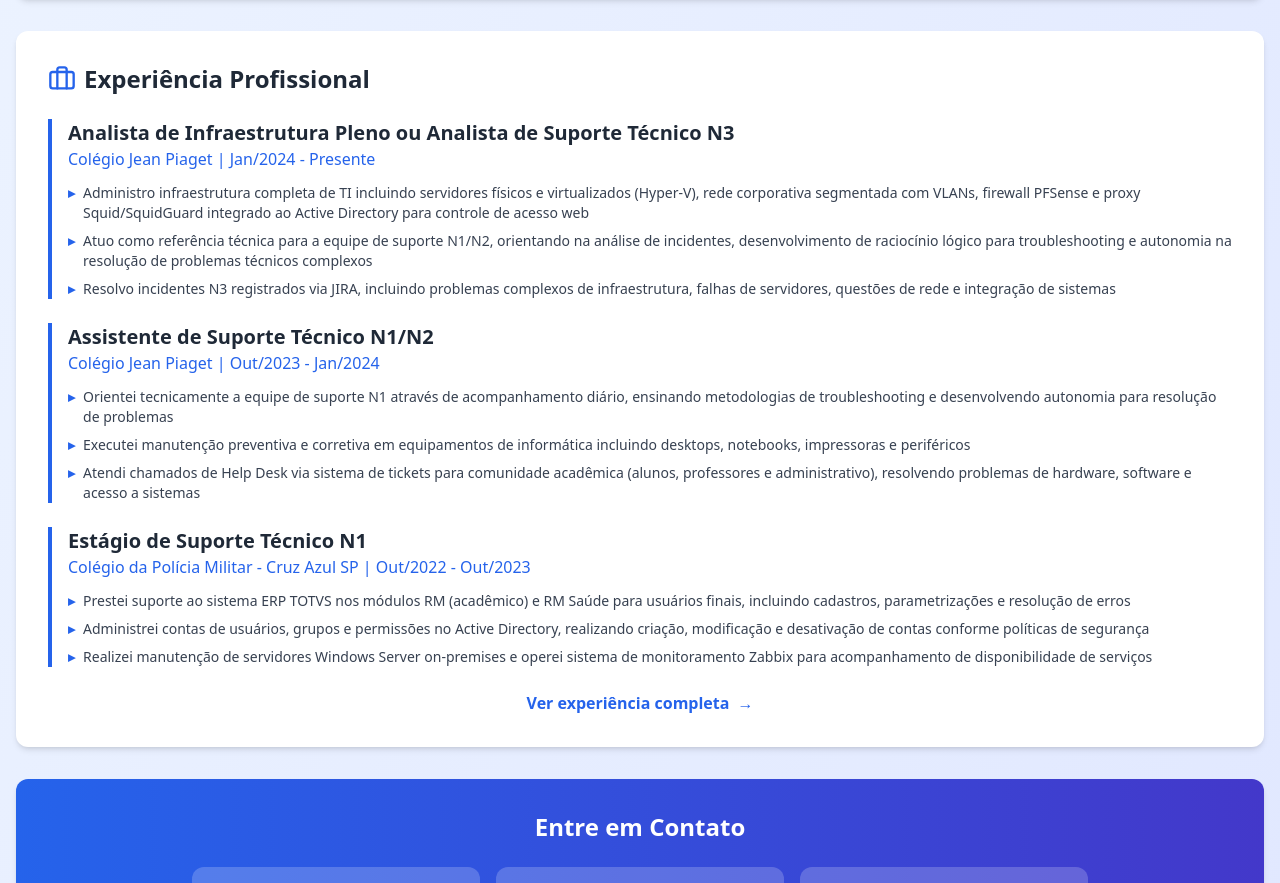
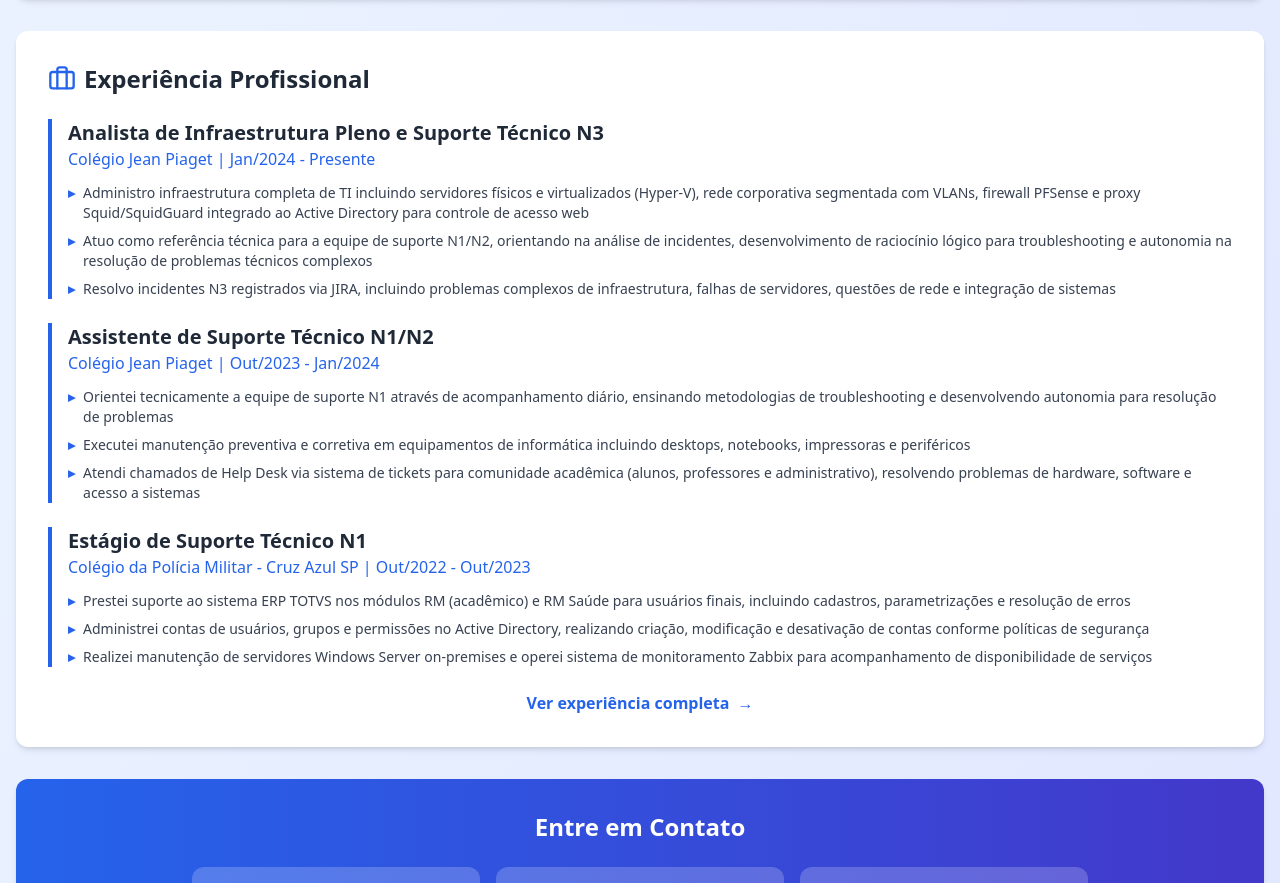
Before and after one commit to JonathanMoyano/curriculo, a Next.js app: page / in a window 1280 px wide. Shown: the part 1281-2164 px from the top of the page. Built offline with nearby package versions, Linux system fonts and the light colour scheme.

Commit message:
Update cv-data.js

```diff
--- a/src/data/cv-data.js
+++ b/src/data/cv-data.js
@@ -212,9 +212,9 @@
   experience: [
     {
       role: {
-        pt: 'Analista de Infraestrutura Pleno ou Analista de Suporte Técnico N3',
-        en: 'Mid-Level Infrastructure Analyst or Tier 3 (T3) Technical Support Analyst',
-        es: 'Analista de Infraestructura Pleno o Analista de Soporte Técnico Nivel 3 (N3)'
+        pt: 'Analista de Infraestrutura Pleno e Suporte Técnico N3',
+        en: 'Mid-Level Infrastructure Analyst and Tier 3 Technical Support',
+        es: 'Analista de Infraestructura Semi-Senior y Soporte Técnico Nivel 3'
       },
       company: 'Colégio Jean Piaget',
       period: {
```
